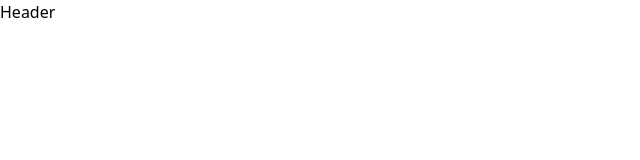
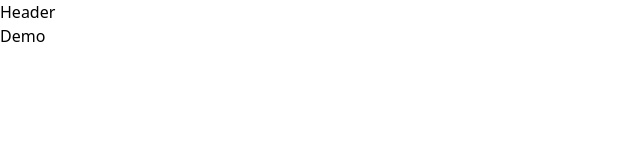
Before and after one commit to alvinli1008/lambada-vite, a React (Vite) app: page /demo in a window 1280 px wide. Shown: the top 160 px of the page, without its empty margins (0-640 px from the left). Built offline with nearby package versions, Linux system fonts and the light colour scheme.

Commit message:
feat(src): update

```diff
--- a/src/routes/index.js
+++ b/src/routes/index.js
@@ -11,6 +11,11 @@ const routes = [
     exact: true,
     component: React.lazy(() => import('../views/Test'))
   },
+  {
+    path: '/demo',
+    exact: true,
+    component: React.lazy(() => import('../views/Demo'))
+  }
 ];
 
 export default routes;
--- /dev/null
+++ b/src/views/Demo.jsx
@@ -0,0 +1,7 @@
+import React from 'react';
+
+const Demo = () => {
+  return <div>Demo</div>;
+};
+
+export default Demo;
```
